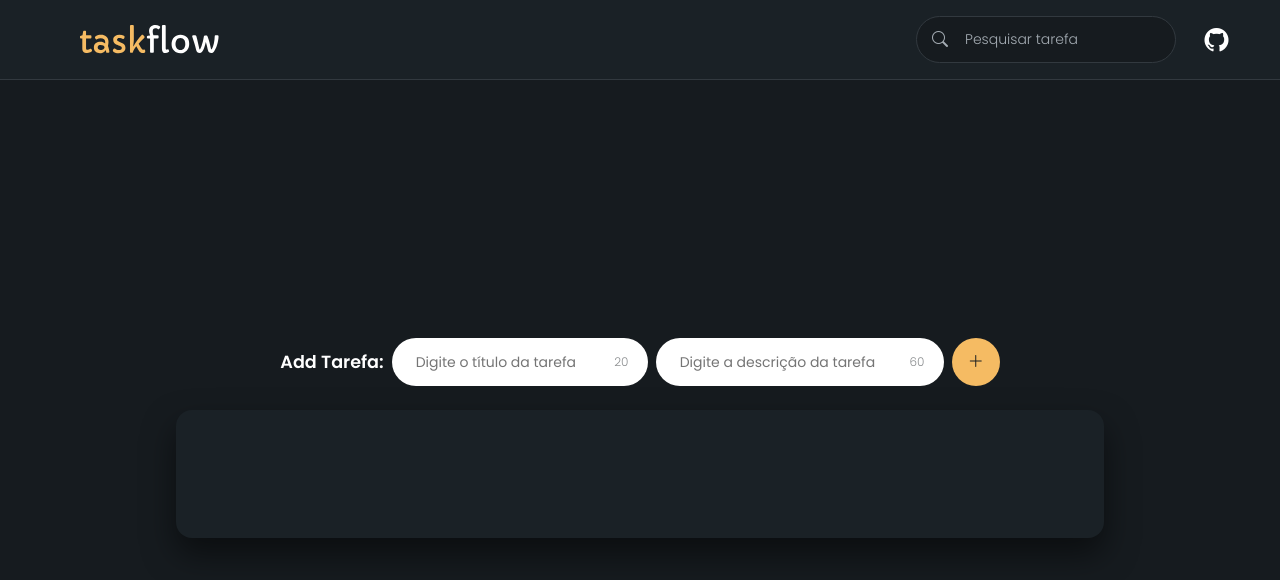
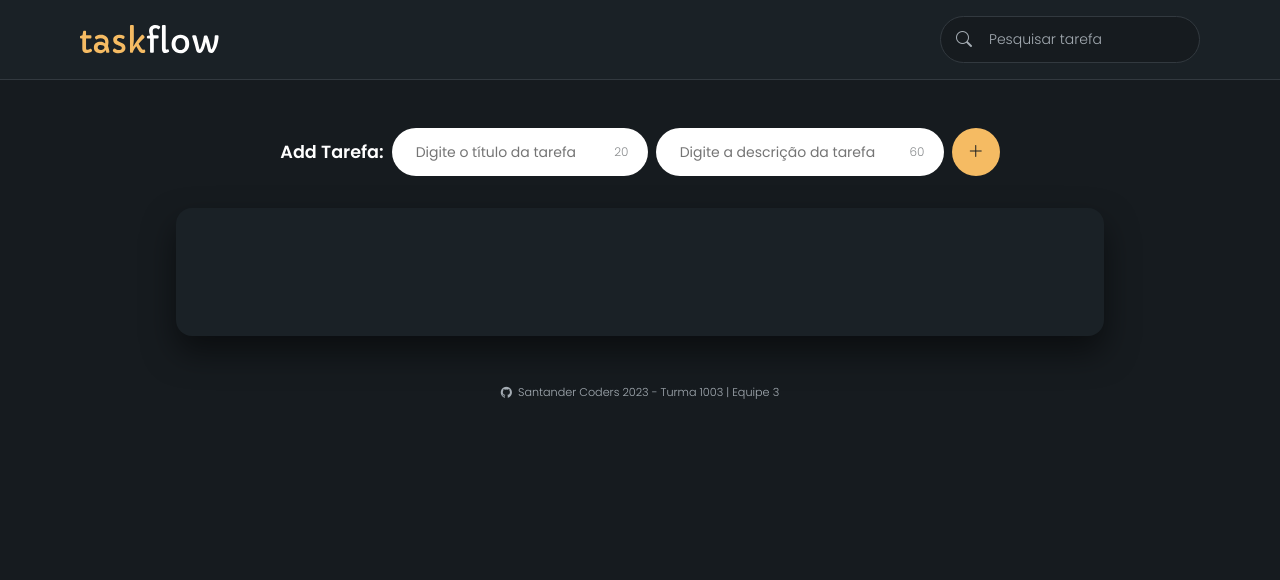
Before and after one commit to gabriel-del/ada-equipe-3, a website: page 2/index.html in a window 1280 px wide. Drawn offline with nearby package versions, Linux system fonts and the light colour scheme.

Commit message:
feat: add footer

```diff
--- a/2/index.html
+++ b/2/index.html
@@ -15,12 +15,9 @@
       <div class="logo">
         <img src="assets/taskflow.svg" alt="taskflow">
       </div>
-      <div id="nav-right">
-        <div class="input-search">
-          <i class="bi bi-search"></i>
-          <input type="text" placeholder="Pesquisar tarefa" >
-        </div>
-        <a class="icon-link icon-link-hover bi bi-github" href="https://github.com/gabriel-del/ada-equipe-3" target="_blank"></a>
+      <div class="input-search">
+        <i class="bi bi-search"></i>
+        <input type="text" placeholder="Pesquisar tarefa" >
       </div>
     </header>
     <main>
@@ -43,8 +40,10 @@
     </main>
 
     <footer>
-      <script src="script.js"></script>
-      <script src="https://cdn.jsdelivr.net/npm/bootstrap@5.3.1/dist/js/bootstrap.bundle.min.js"></script>
+      <a class="icon-link icon-link-hover bi bi-github" href="https://github.com/gabriel-del/ada-equipe-3" target="_blank">Santander Coders 2023 - Turma 1003 | Equipe 3</a>
     </footer>
+
+    <script src="script.js"></script>
+    <script src="https://cdn.jsdelivr.net/npm/bootstrap@5.3.1/dist/js/bootstrap.bundle.min.js"></script>
   </body>
 </html>
--- a/2/style.css
+++ b/2/style.css
@@ -47,11 +47,7 @@ header input {
 header input::placeholder{
   color: rgb(165 173 180);}
 
-header input:focus {
-  border: 1px solid transparent;
-  outline: 0.1rem solid var(--color-orange);}
-
-  header input:hover {
+header input:focus, header input:hover {
   border: 1px solid transparent;
   outline: 0.1rem solid var(--color-orange);}
 
@@ -68,16 +64,9 @@ header input:focus {
 
 #nav-right {display: flex;}
 
-header a {
-  margin-left: 10%;
-  font-size: 150%;
-  color: var(--color-white);
-  text-decoration: none;}
-
 main {
   width: 100%;
-  height: calc(100vh - 100px);
-  padding-top: 2rem;
+  padding-top: 3rem;
   display: flex;
   flex-direction: column;
   align-items: center;
@@ -88,8 +77,7 @@ section {
   width: 90%;
   max-width: 58rem;
   display: flex;
-  flex-direction: column;
-  gap: 1.5rem;}
+  flex-direction: column;}
 
 .add-task {
   display: flex;
@@ -196,13 +184,12 @@ li button {
 
 ul {
   width: 100%;
-  max-height: 420px;
+  height: 100%;
   background: rgb(26 33 38);
   display: flex;
   flex-direction: column;
-  gap: 0.5rem;
   padding: 4rem;
-  overflow-y: scroll;
+  margin-top: 2rem;
   scroll-behavior: smooth;
   border-radius: 16px;
   box-shadow: 0 16px 32px 0 rgb(0 0 0 / 50%);}
@@ -254,6 +241,23 @@ li .done {
   opacity: 0.3;}
 hr {border: 0.5px var(--color-dark3) solid;}
 
+footer {
+  width: 100%;
+  padding: 2rem 1rem;
+  display: flex;
+  align-items: center;
+  justify-content: center;}
+
+footer a {
+  font-size: 0.7rem;
+  font-weight: 100;
+  color: rgb(165 173 180);
+  text-decoration: none;
+  transition: color 0.2s ease;
+&:hover{
+  color: var(--color-white);
+}}
+
 @media (width <= 320px) {
 
   section > div {
```
